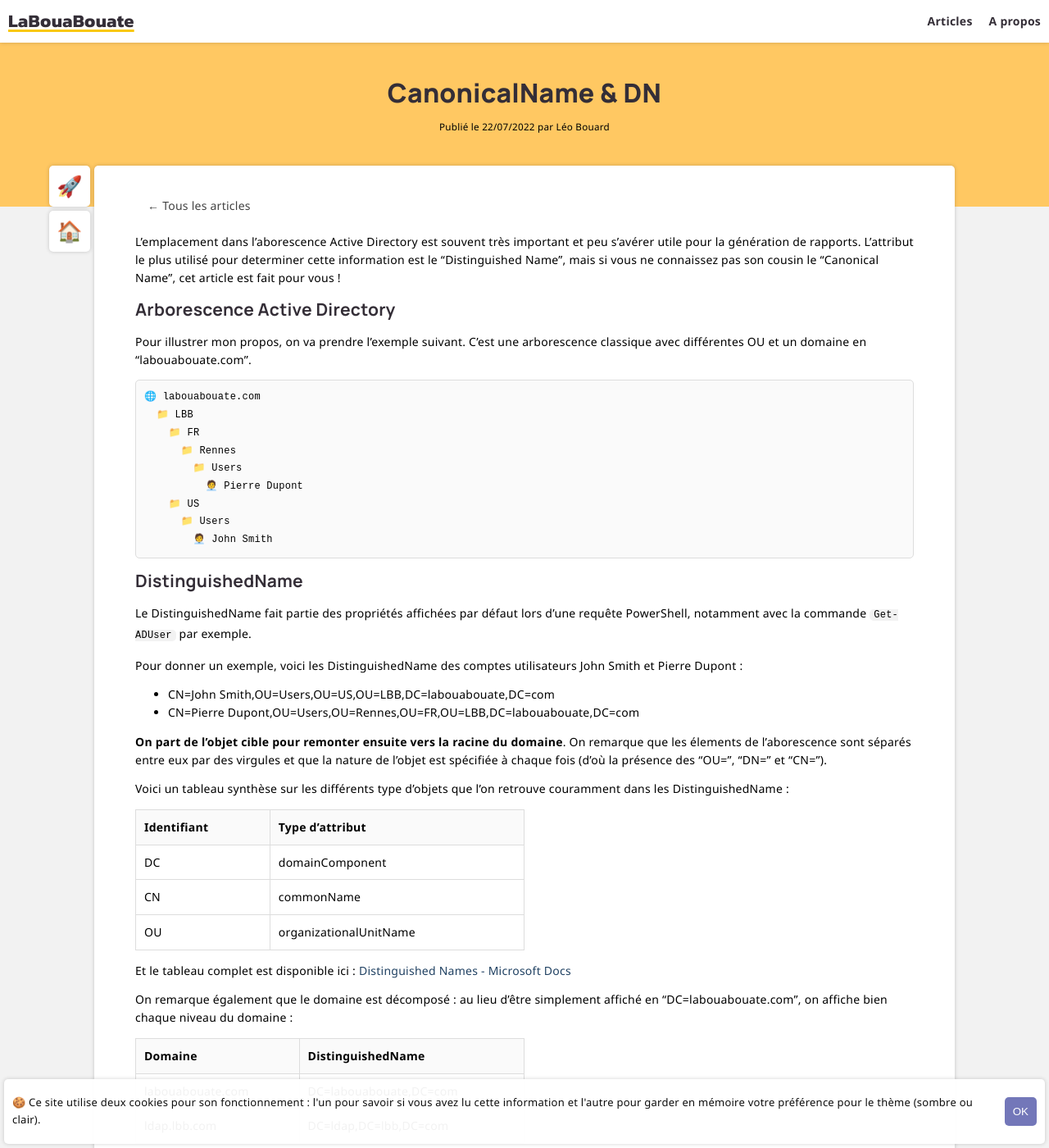
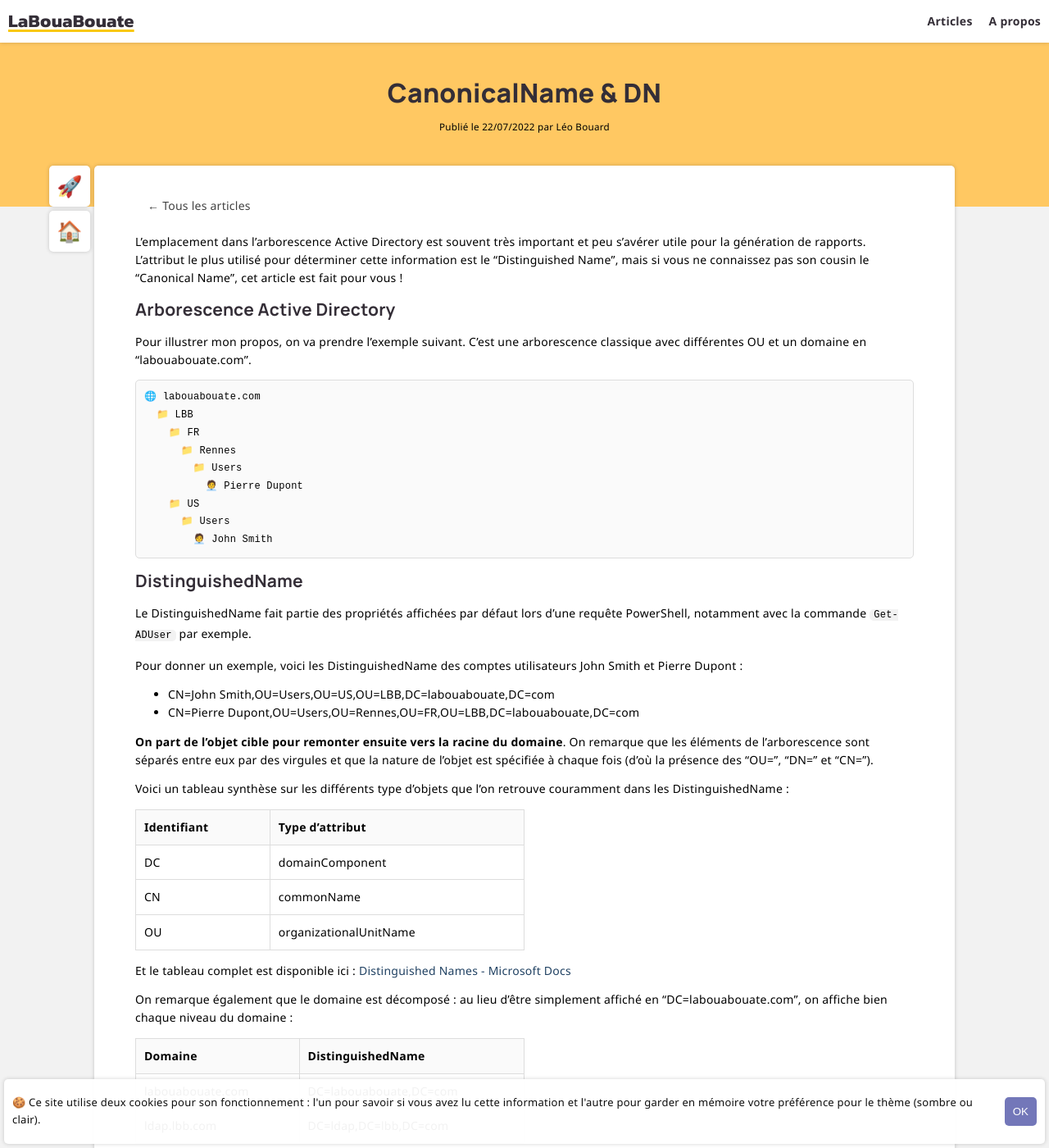
Before and after one commit to leobouard/leobouard.github.io, a Jekyll site: the page built from _posts/2022-07-22-canonical-name.md, in a window 1280 px wide and 1400 px high. Shown: the whole window at 82% size. Built offline with Jekyll 4.4.1, drawn with Linux system fonts in a browser that asks for light colours; some web fonts are replaced; some of the changed text lies outside the part shown.

Commit message:
Update 2022-07-22-canonical-name.md

```diff
--- a/_posts/2022-07-22-canonical-name.md
+++ b/_posts/2022-07-22-canonical-name.md
@@ -7,7 +7,7 @@
 listed: true
 ---
 
-L'emplacement dans l'aborescence Active Directory est souvent très important et peu s'avérer utile pour la génération de rapports. L'attribut le plus utilisé pour determiner cette information est le "Distinguished Name", mais si vous ne connaissez pas son cousin le "Canonical Name", cet article est fait pour vous !
+L'emplacement dans l'arborescence Active Directory est souvent très important et peu s'avérer utile pour la génération de rapports. L'attribut le plus utilisé pour déterminer cette information est le "Distinguished Name", mais si vous ne connaissez pas son cousin le "Canonical Name", cet article est fait pour vous !
 
 ## Arborescence Active Directory
 
@@ -34,7 +34,7 @@
 - CN=John Smith,OU=Users,OU=US,OU=LBB,DC=labouabouate,DC=com
 - CN=Pierre Dupont,OU=Users,OU=Rennes,OU=FR,OU=LBB,DC=labouabouate,DC=com
 
-**On part de l'objet cible pour remonter ensuite vers la racine du domaine**. On remarque que les élements de l'aborescence sont séparés entre eux par des virgules et que la nature de l'objet est spécifiée à chaque fois (d'où la présence des "OU=", "DN=" et "CN=").
+**On part de l'objet cible pour remonter ensuite vers la racine du domaine**. On remarque que les éléments de l'arborescence sont séparés entre eux par des virgules et que la nature de l'objet est spécifiée à chaque fois (d'où la présence des "OU=", "DN=" et "CN=").
 
 Voici un tableau synthèse sur les différents type d'objets que l'on retrouve couramment dans les DistinguishedName :
 
@@ -66,7 +66,7 @@
 - labouabouate.com/LBB/US/Users/John Smith
 - labouabouate.com/LBB/FR/Rennes/Users/Pierre Dupont
 
-Beaucoup plus lisible que le DistinguishedName, **on part de la racine du domaine pour descendre vers l'objet cible**. Les élements sont séparés entre eux par des "/" et c'est tout. Simple et efficace !
+Beaucoup plus lisible que le DistinguishedName, **on part de la racine du domaine pour descendre vers l'objet cible**. Les éléments sont séparés entre eux par des "/" et c'est tout. Simple et efficace !
 
 ## Cas pratique
 
```
Also changed, not shown: other parts of _posts/2022-07-22-canonical-name.md (+1 -1 lines).
